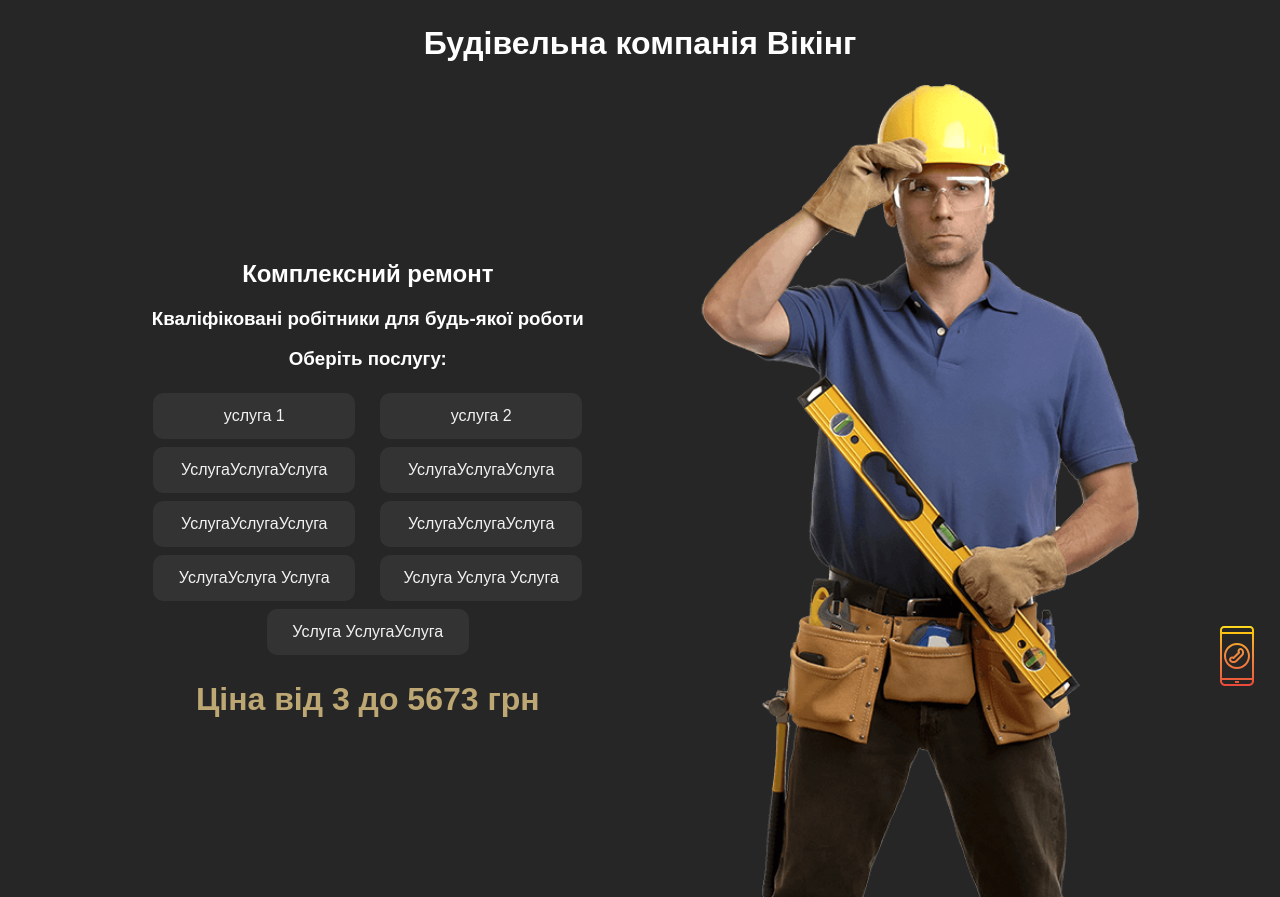
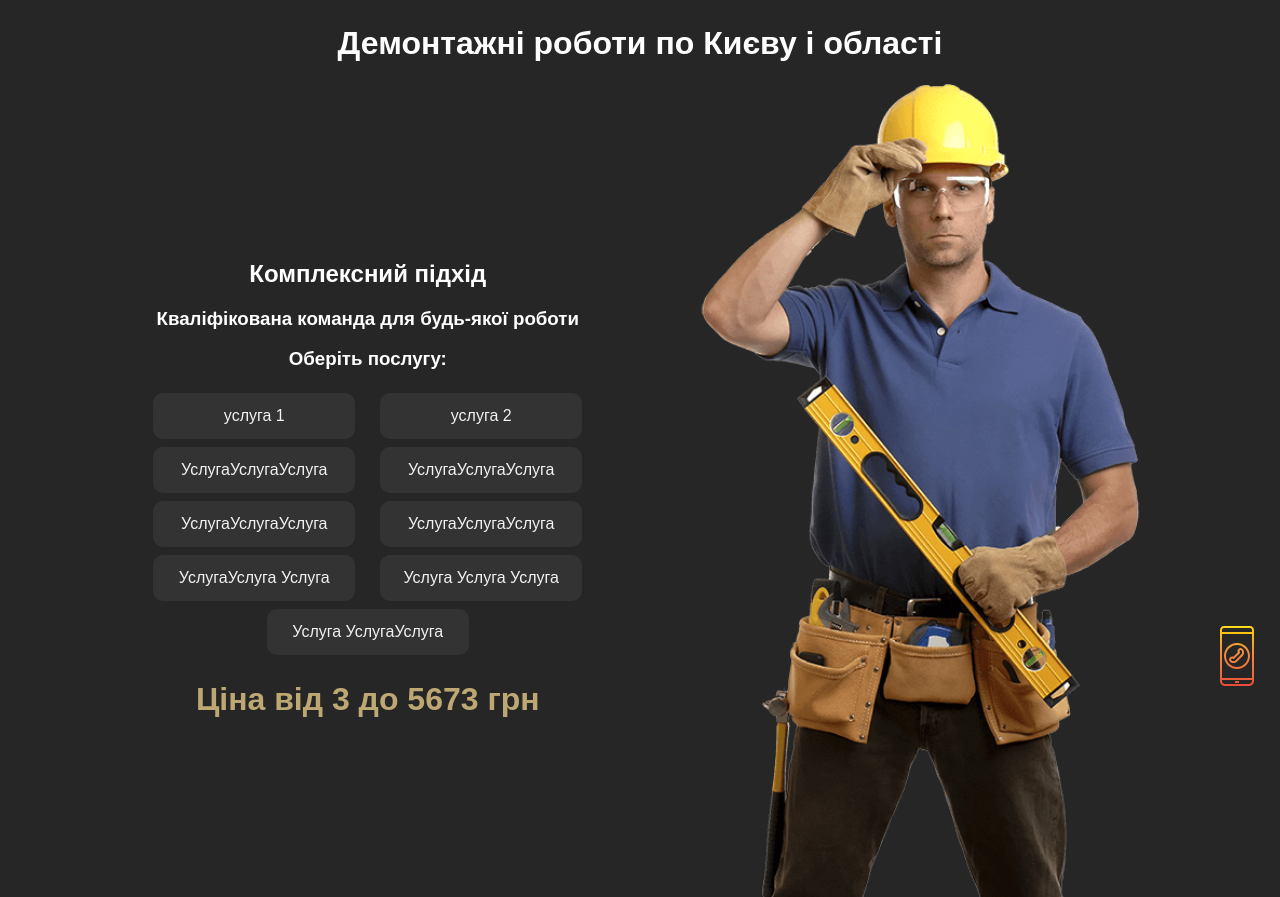
Before and after one commit to argusus/viking, a Django app: page /ru/ in a window 1280 px wide. Shown: the part 100-997 px from the top of the page. Run offline with Django 3.2, Linux system fonts and the light colour scheme; data comes from the database, SQL or seed files in the repository; both versions use the stored data as it was after the commit.

Commit message:
text correction

```diff
--- a/main/templates/main/index.html
+++ b/main/templates/main/index.html
@@ -4,7 +4,7 @@
 {% get_current_language as LANGUAGE_CODE %}
 
 {% block title %}
-    {% translate 'Будівельна компанія' %}
+    {% translate 'Демонтажні роботи' %}
 {% endblock %}
 {% block head %}
 
@@ -15,12 +15,12 @@
 {% block content %}
 
     <div>
-        <h1 class="hh1" align="center">{% translate 'Будівельна компанія Вікінг' %}</h1>
+        <h1 class="hh1" align="center">{% translate 'Демонтажні роботи по Києву і області' %}</h1>
         <div>
     <!-- ----------------------------- -->
             <div class="InTitle">
-                <h2 align="center">{% translate 'Комплексний ремонт' %}</h2>
-                <h3 align="center">{% translate 'Кваліфіковані робітники для будь-якої роботи' %}</h3>
+                <h2 align="center">{% translate 'Комплексний підхід' %}</h2>
+                <h3 align="center">{% translate 'Кваліфікована команда для будь-якої роботи' %}</h3>
 
 
                 {% if service %}
```
Also changed, not shown: db.sqlite3, locale/ru/LC_MESSAGES/django.po, 1 other file.
